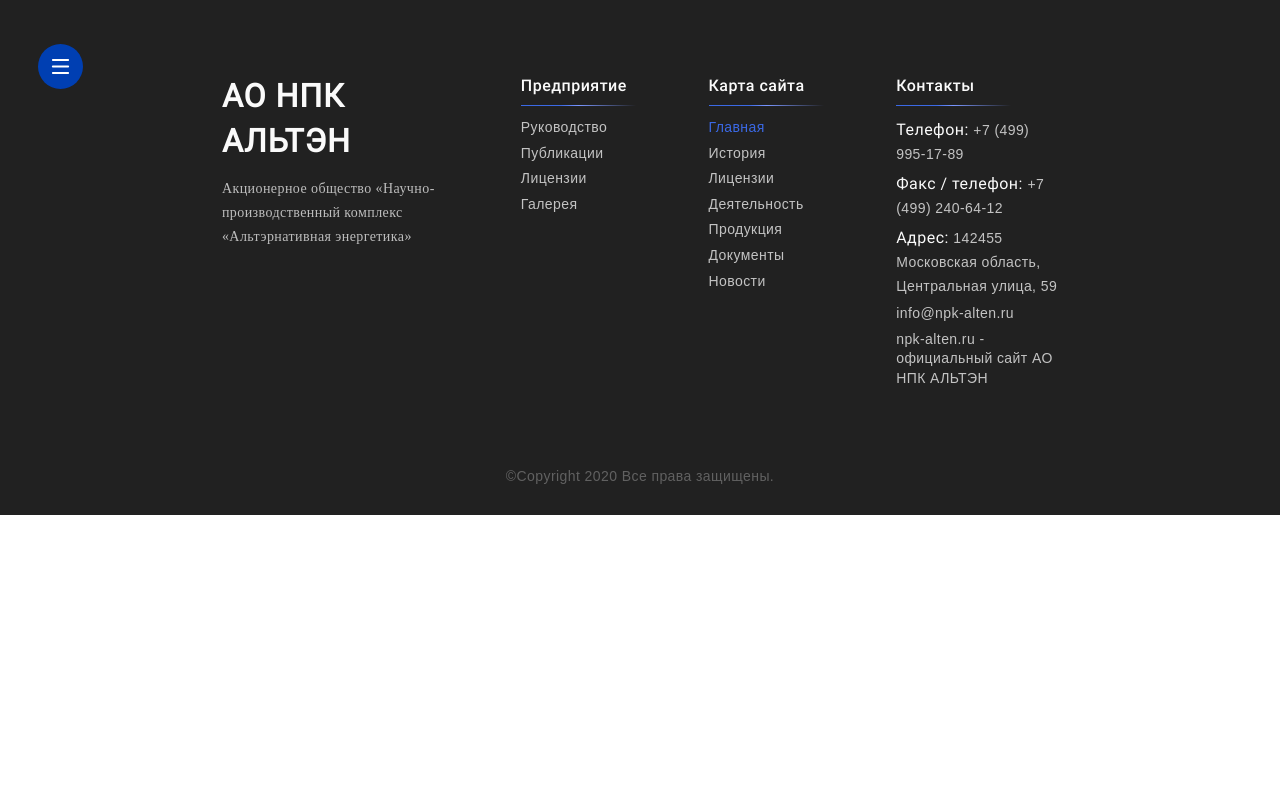
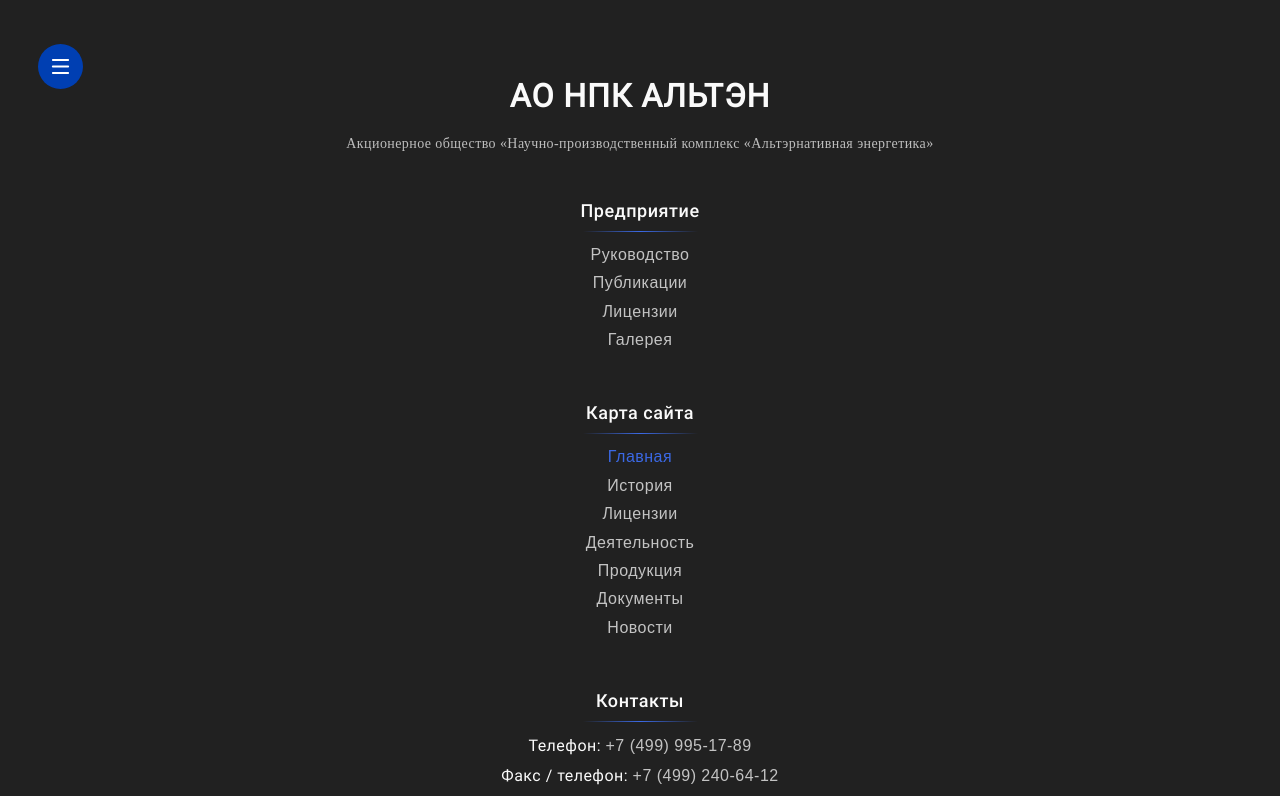
Before and after one commit to GitiCat/alten.ru-site, a React app: page /home in a window 1280 px wide. Shown: the top 796 px of the page. Built offline with nearby package versions, Linux system fonts and the light colour scheme; a web font is replaced by a local one.

Commit message:
Added screen resizibility for 1920px and 1440px

```diff
--- a/src/app/components/blocks/footer/footer.scss
+++ b/src/app/components/blocks/footer/footer.scss
@@ -1,19 +1,45 @@
 footer {
     flex: 0 0 auto;
-    padding: 74px 14.5%;
+    @include responsive(padding, ('74px 14.5% 0', '74px 7.5% 0'));
     padding-bottom: 0;
     background-color: $default-body-color;
 
+    .footer-container {
+        @include responsive(flex-direction, (row, column));
+
+        & > .footer-block {
+            @include responsive(text-align, (left, center));
+            @include responsive(margin-bottom, (0, 42px));
+
+            > hr {
+                @include responsive(background, (
+                    'linear-gradient(to right, #3b69e5 0%, #3b69e5 35%, #7a96ff 50%, transparent 100%)',
+                    'linear-gradient(to right, transparent 0%, #3b69e5 50%, transparent 100%)'
+                ));
+                @include responsive(margin, ('0 0 12px', '0 auto 12px'))
+            }
+        }
+    }
+
     .footer-block {
         margin: 0 4%;
+
+        &:first-child {
+            min-width: 342px;
+        }
+
+        &:last-child {
+            min-width: 210px;
+        }
 
         & > span {
             margin: 0 0 7px;
 
             font-family: 'Roboto-Medium', sans-serif;
-            font-size: 16px;
             color: $light-title-color;
             letter-spacing: .03em;
+
+            @include responsive(font-size, (16px, 18px));
         }
 
         & > hr {
@@ -23,14 +49,6 @@
             height: 1px;
             margin: 0 0 12px;
             border: 0;
-
-            background: linear-gradient(
-                to right,
-                $main-middle-color 0%,
-                $main-middle-color 35%,
-                $main-light-color 50%,
-                transparent 100%
-            );
         }
 
         &:nth-child(2), &:nth-child(3) {
@@ -50,11 +68,12 @@
 
         .f-nav-link {
             font-family: 'Roboto-Light', sans-serif;
-            font-size: 14px;
             line-height: 1.4;
             color: #c3c3c3;
             letter-spacing: .03em;
             margin: 0 0 6px;
+
+            @include responsive(font-size, (14px, 16px));
 
             transition: color .3s ease, transform .3s ease;
 
--- a/src/app/components/blocks/sideMenu/sideMenu.scss
+++ b/src/app/components/blocks/sideMenu/sideMenu.scss
@@ -58,8 +58,7 @@
     bottom: 0;
     left: 0;
     width: auto;
-    padding: 7% 2%;
-    padding-right: 3%;
+    padding: 114px 54px 114px 36px;
     z-index: 9998;
 
     background-color: #fff;
--- a/src/app/components/pages/documents/documents.scss
+++ b/src/app/components/pages/documents/documents.scss
@@ -13,6 +13,8 @@
             margin-bottom: 42px;
             padding: 15px 20px;
             max-width: 75%;
+
+            @include responsive(max-width, (75%, 100%));
 
             transition: all .3s ease;
 
--- a/src/app/components/pages/products/products.scss
+++ b/src/app/components/pages/products/products.scss
@@ -9,6 +9,7 @@
         min-width: 300px;
         height: 300px;
         box-shadow: 0 3px 6px rgba($color: #000000, $alpha: .16), 0 3px 6px rgba($color: #000000, $alpha: .22);
+        border-radius: 4px;
 
         transition: all .3s ease !important;
         overflow: hidden;
--- a/src/public/styles/styles.scss
+++ b/src/public/styles/styles.scss
@@ -418,20 +418,20 @@
 }
 
 article.text {
-    @include responsive(padding, ('116px 14.5%', '116px 7.5%'));
-    padding-top: 43px;
+    @include responsive(padding, ('42px 14.5% 116px', '42px 7.5% 116px'));
 
     p, ul > li {
         font-family: inherit;
         -webkit-font-smoothing: antialiased;
         -moz-osx-font-smoothing: grayscale;
-        font-size: 1rem;
         line-height: 1.5;
         letter-spacing: normal;
         text-decoration: inherit;
         text-transform: inherit;
         color: $main-text-color;
         margin: 0 0 7px;
+
+        @include responsive(font-size, (16px, 14px));
     }
 
     img {
```
